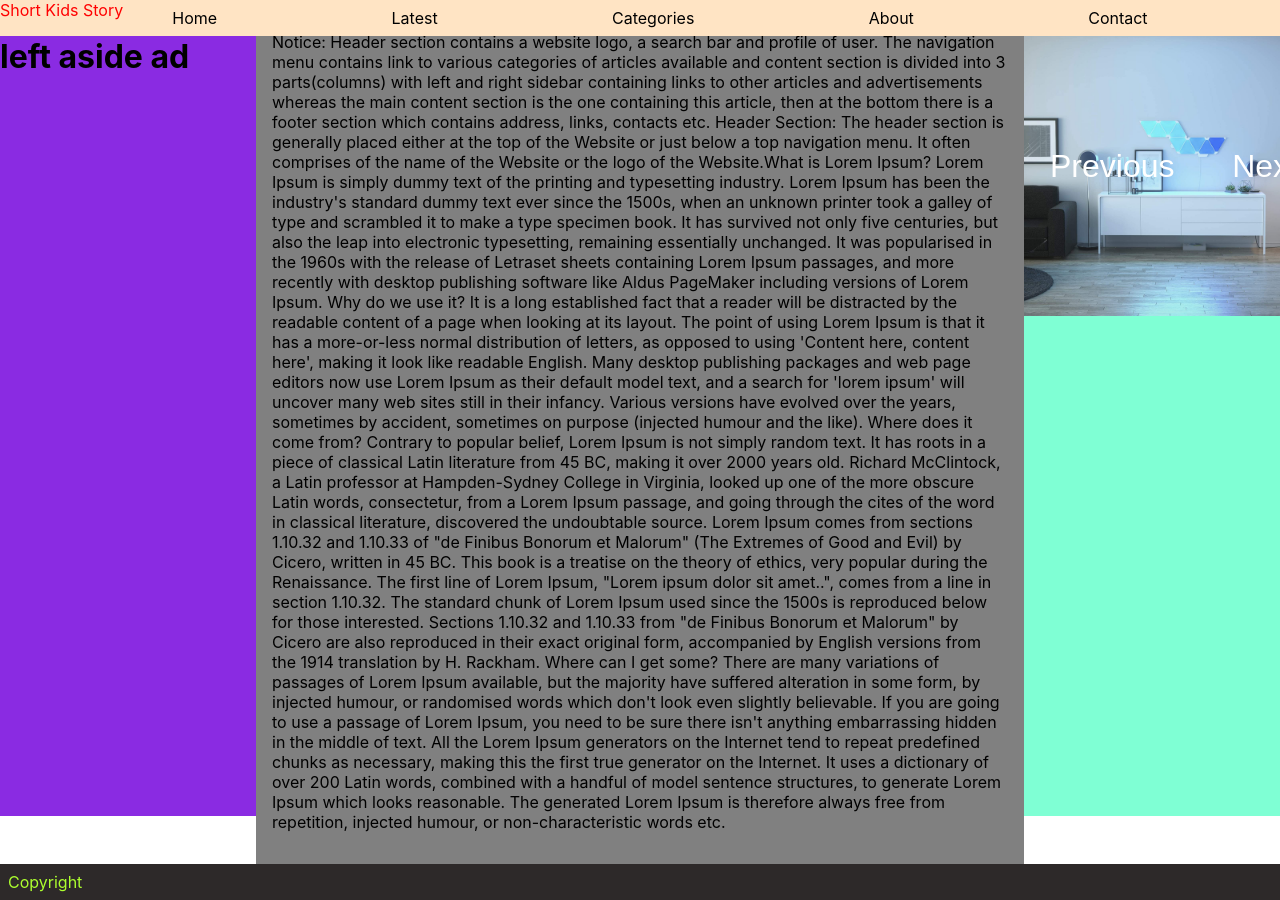
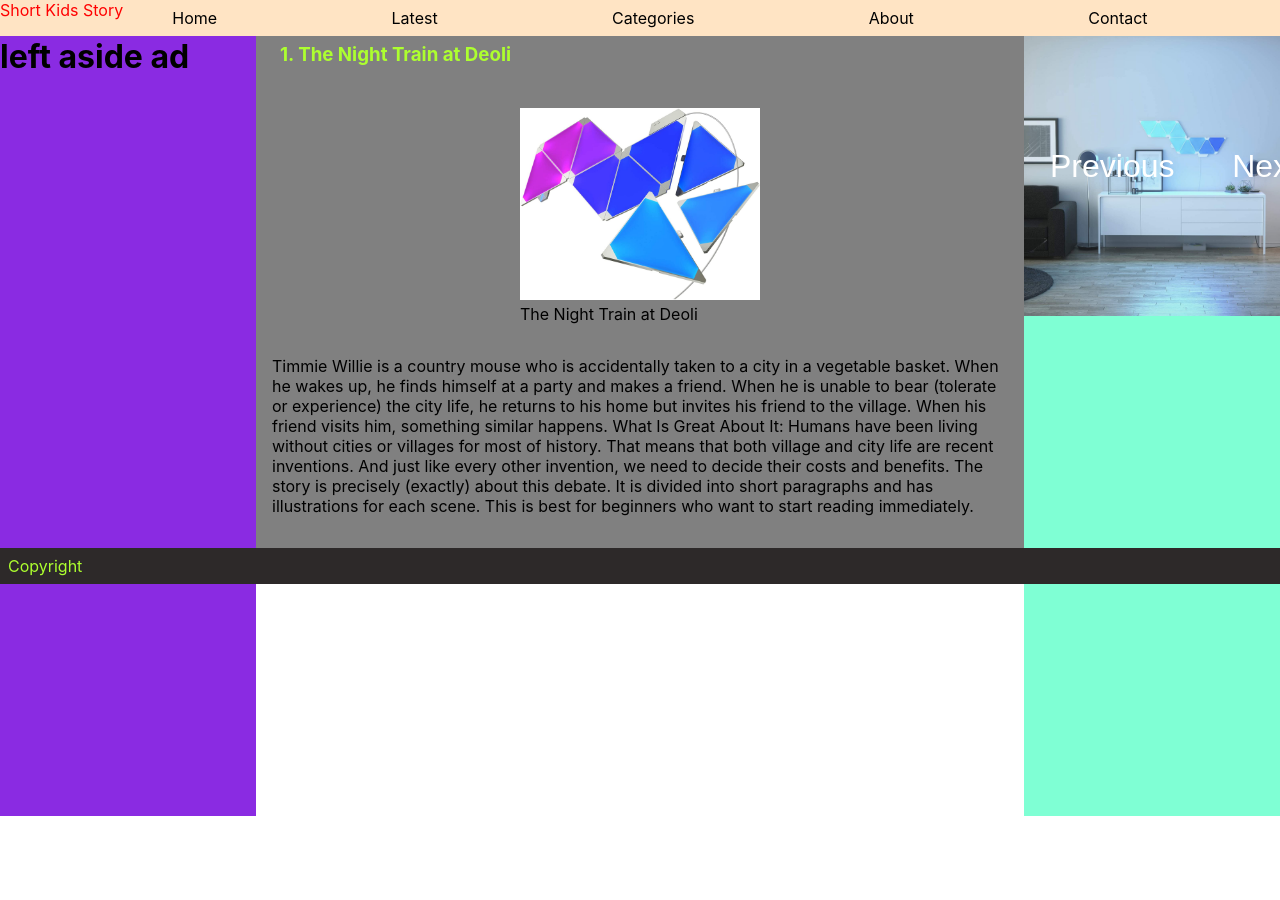
Before and after one commit to swapanmandi/Story-App, a React (Create React App) app: page / in a window 1280 px wide. After the commit the page ends 800 px from the top, so only its background shows below. Built offline with nearby package versions, Linux system fonts and the light colour scheme.

Commit message:
add image and update the main content

```diff
--- a/src/Components/App.css
+++ /dev/null
@@ -1,3 +0,0 @@
-.App {
-  text-align: center;
-}
--- a/src/Components/App.js
+++ /dev/null
@@ -1,17 +0,0 @@
-import './App.css';
-
-function App() {
-  return (
-    <div className="App">
-      <header className="App-header">
-
-        <p>
-          swapan
-        </p>
-
-      </header>
-    </div>
-  );
-}
-
-export default App;
--- /dev/null
+++ b/src/Components/stories.css
@@ -0,0 +1,21 @@
+.story-div{
+  display: flex;
+  flex-direction: column;
+  justify-content: center;
+}
+.title h3{
+  color: greenyellow;
+  padding: .5rem;
+}
+.img-div{
+  display: flex;
+  justify-content: center;
+}
+.story{
+  position: relative;
+
+}
+.image{
+  height: 12rem;
+  width: 15rem;
+}
--- /dev/null
+++ b/src/Components/stories.js
@@ -0,0 +1,37 @@
+import './stories.css';
+import img1 from '../assets/1.jpg';
+
+function Stories() {
+  return (
+    <div className="story-div">
+      <div className='title'>
+        <h3>1. The Night Train at Deoli</h3>
+        </div>
+        <div className='img-div'>
+          <figure>
+          <img className='image' src={img1} alt='img' ></img>
+          <figcaption>
+          The Night Train at Deoli
+          </figcaption>
+          </figure>
+          </div>
+          <div className='story'>
+            <p>
+          Timmie Willie is a country mouse who is accidentally taken to a city in a vegetable basket. When he wakes up, he finds himself at a party and makes a friend.
+
+When he is unable to bear (tolerate or experience) the city life, he returns to his home but invites his friend to the village.
+
+When his friend visits him, something similar happens.
+
+What Is Great About It: Humans have been living without cities or villages for most of history.
+
+That means that both village and city life are recent inventions. And just like every other invention, we need to decide their costs and benefits.
+
+The story is precisely (exactly) about this debate. It is divided into short paragraphs and has illustrations for each scene. This is best for beginners who want to start reading immediately.
+          </p>
+        </div>
+      </div>
+  );
+}
+
+export default Stories;
--- a/src/Laoyouts/article.js
+++ b/src/Laoyouts/article.js
@@ -1,26 +1,11 @@
 import React from "react";
 import './article.css';
+import Stories from '../Components/stories';
 
 function Article(){
     return(
         <article className="article">
-
-            <p>Notice: Header section contains a website logo, a search bar and profile of user. The navigation menu contains link to various categories of articles available and content section is divided into 3 parts(columns) with left and right sidebar containing links to other articles and advertisements whereas the main content section is the one containing this article, then at the bottom there is a footer section which contains address, links, contacts etc.
-Header Section: The header section is generally placed either at the top of the Website or just below a top navigation menu. It often comprises of the name of the Website or the logo of the Website.What is Lorem Ipsum?
-Lorem Ipsum is simply dummy text of the printing and typesetting industry. Lorem Ipsum has been the industry's standard dummy text ever since the 1500s, when an unknown printer took a galley of type and scrambled it to make a type specimen book. It has survived not only five centuries, but also the leap into electronic typesetting, remaining essentially unchanged. It was popularised in the 1960s with the release of Letraset sheets containing Lorem Ipsum passages, and more recently with desktop publishing software like Aldus PageMaker including versions of Lorem Ipsum.
-
-Why do we use it?
-It is a long established fact that a reader will be distracted by the readable content of a page when looking at its layout. The point of using Lorem Ipsum is that it has a more-or-less normal distribution of letters, as opposed to using 'Content here, content here', making it look like readable English. Many desktop publishing packages and web page editors now use Lorem Ipsum as their default model text, and a search for 'lorem ipsum' will uncover many web sites still in their infancy. Various versions have evolved over the years, sometimes by accident, sometimes on purpose (injected humour and the like).
-
-
-Where does it come from?
-Contrary to popular belief, Lorem Ipsum is not simply random text. It has roots in a piece of classical Latin literature from 45 BC, making it over 2000 years old. Richard McClintock, a Latin professor at Hampden-Sydney College in Virginia, looked up one of the more obscure Latin words, consectetur, from a Lorem Ipsum passage, and going through the cites of the word in classical literature, discovered the undoubtable source. Lorem Ipsum comes from sections 1.10.32 and 1.10.33 of "de Finibus Bonorum et Malorum" (The Extremes of Good and Evil) by Cicero, written in 45 BC. This book is a treatise on the theory of ethics, very popular during the Renaissance. The first line of Lorem Ipsum, "Lorem ipsum dolor sit amet..", comes from a line in section 1.10.32.
-
-The standard chunk of Lorem Ipsum used since the 1500s is reproduced below for those interested. Sections 1.10.32 and 1.10.33 from "de Finibus Bonorum et Malorum" by Cicero are also reproduced in their exact original form, accompanied by English versions from the 1914 translation by H. Rackham.
-
-Where can I get some?
-There are many variations of passages of Lorem Ipsum available, but the majority have suffered alteration in some form, by injected humour, or randomised words which don't look even slightly believable. If you are going to use a passage of Lorem Ipsum, you need to be sure there isn't anything embarrassing hidden in the middle of text. All the Lorem Ipsum generators on the Internet tend to repeat predefined chunks as necessary, making this the first true generator on the Internet. It uses a dictionary of over 200 Latin words, combined with a handful of model sentence structures, to generate Lorem Ipsum which looks reasonable. The generated Lorem Ipsum is therefore always free from repetition, injected humour, or non-characteristic words etc.</p>
-
+            < Stories/>
         </article>
 
     )
--- a/src/Laoyouts/footer.css
+++ b/src/Laoyouts/footer.css
@@ -1,5 +1,6 @@
 .footer{
     position: relative;
+    bottom: 0;
     display: flex;
     background-color: rgb(45, 41, 41);
     width: 100%;
--- a/src/index.js
+++ b/src/index.js
@@ -1,7 +1,6 @@
 import React from 'react';
 import ReactDOM from 'react-dom/client';
 import './index.css';
-import App from './Components/App';
 import reportWebVitals from './reportWebVitals';
 import Navbar from './Laoyouts/Navbar';
 import Footer from './Laoyouts/footer';
@@ -16,7 +15,6 @@ root.render(
     <LeftAside/>
     <RightAside/>
     <Article/>
-    {/* <App /> */}
     <Footer/>
   </React.StrictMode>
 );
```
